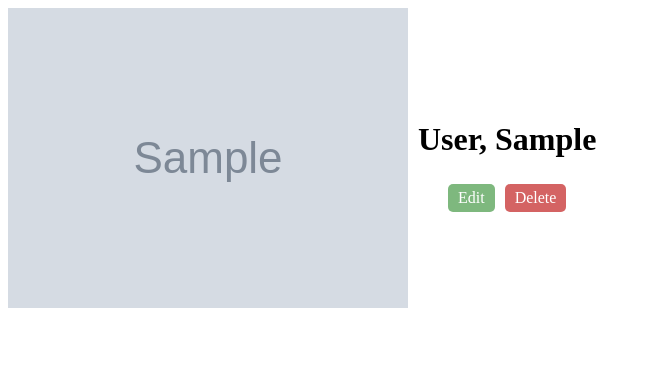
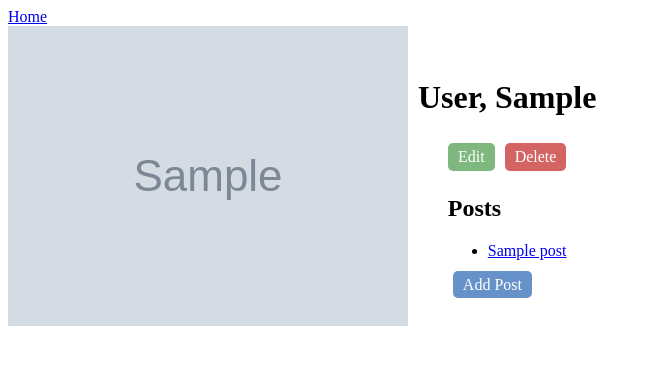
Before and after one commit to cjohlmacher/Blogly, a Flask app: page /users/1 in a window 1280 px wide. Shown: the top 365 px of the page, without its empty margins (0-651 px from the left). Run offline with Flask 2, Linux system fonts and the light colour scheme; tables that the repository leaves empty hold one stand-in row (values such as "Sample post"); grey boxes marked "Sample" are stand-in pictures.

Commit message:
add post model

```diff
--- a/app.py
+++ b/app.py
@@ -1,6 +1,6 @@
 from flask import Flask, request, render_template, redirect, flash, sessions
 from flask_debugtoolbar import DebugToolbarExtension
-from models import db, connect_db, User
+from models import db, connect_db, User, Post
 app = Flask(__name__)
 
 app.config['SQLALCHEMY_DATABASE_URI'] = 'postgresql:///blogly'
@@ -24,7 +24,8 @@ def list_users():
 @app.route('/users/<int:user_id>')
 def show_user(user_id):
     user = User.query.get_or_404(user_id)
-    return render_template('user.html',user=user)
+    posts = user.posts
+    return render_template('user.html',user=user,posts=posts)
 
 @app.route('/users/<int:user_id>/edit')
 def edit_user(user_id):
@@ -46,7 +47,8 @@ def update_user(user_id):
 
 @app.route('/users/<int:user_id>/delete')
 def delete_user(user_id):
-    User.query.filter_by(id=user_id).delete()
+    user_deleted = User.query.filter_by(id=user_id).first()
+    db.session.delete(user_deleted)
     db.session.commit()
     return redirect("/users")
 
@@ -63,3 +65,47 @@ def submit_user():
     db.session.add(new_user)
     db.session.commit()
     return redirect(f"/users/{new_user.id}")
+
+@app.route('/users/<int:user_id>/posts/new')
+def new_post(user_id):
+    user = User.query.get(user_id)
+    return render_template("new-post.html", user=user)
+
+
+@app.route('/users/<int:user_id>/posts/new', methods=["POST"])
+def submit_post(user_id):
+    title = request.form["title"]
+    content = request.form["content"]
+    new_post = Post(title=title, content=content, creator=user_id)
+    db.session.add(new_post)
+    db.session.commit()
+    return redirect(f"/users/{user_id}")
+
+@app.route('/posts/<int:post_id>')
+def show_post(post_id):
+    post = Post.query.get_or_404(post_id)
+    return render_template('post.html',post=post)
+
+@app.route('/posts/<int:post_id>/edit')
+def edit_post(post_id):
+    post = Post.query.get_or_404(post_id)
+    return render_template('post-edit.html', post=post)
+
+@app.route('/posts/<int:post_id>/edit', methods=["POST"])
+def update_post(post_id):
+    title = request.form["title"]
+    content = request.form["content"]
+    post = Post.query.get_or_404(post_id)
+    post.title = title
+    post.content = content
+    db.session.add(post)
+    db.session.commit()
+    return redirect(f"/posts/{post_id}")
+
+@app.route('/posts/<int:post_id>/delete')
+def delete_post(post_id):
+    post = Post.query.get_or_404(post_id)
+    user = post.created_by
+    Post.query.filter_by(id=post_id).delete()
+    db.session.commit()
+    return redirect(f"/users/{user.id}")
--- a/models.py
+++ b/models.py
@@ -1,4 +1,5 @@
 from flask_sqlalchemy import SQLAlchemy
+from datetime import datetime
 # Needed to pip3 install IPython in the virutal environment to run from ipython.
 
 db = SQLAlchemy()
@@ -39,3 +40,23 @@ class User(db.Model):
     def get_full_name(self):
         user = self
         return f"{user.last_name}, {user.first_name}"
+
+    # posts = db.relationship('Post', backref=db.backref("users", cascade="all, delete-orphan"))
+    # posts = db.relationship('Post', backref="created_by", cascade="all, delete, delete-orphan")
+    posts = db.relationship('Post', cascade="all,delete", backref="created_by")
+
+class Post(db.Model):
+    """ Posts class """
+
+    __tablename__ = 'posts'
+
+    id = db.Column(db.Integer, primary_key=True, autoincrement=True)
+    title = db.Column(db.String(100), nullable=False)
+    content = db.Column(db.String, nullable=True)
+    created_at = db.Column(db.DateTime, default=datetime.now)
+    creator = db.Column(db.Integer, db.ForeignKey('users.id'))
+    # creator = db.Column(db.Integer, db.ForeignKey('users.id', ondelete="CASCADE"))
+
+    def __repr__(self):
+        post = self
+        return f"<Post id={post.id} title={post.title} content={post.content} creator={post.creator}>"
--- a/seed.py
+++ b/seed.py
@@ -1,4 +1,4 @@
-from models import User, db
+from models import User, Post, db
 from app import app
 
 #Create all tables
@@ -7,6 +7,7 @@ db.create_all()
 
 #Empty table
 User.query.delete()
+Post.query.delete()
 
 #Add users
 user_1 = User(first_name="Alan", last_name="Alda")
--- a/templates/base.html
+++ b/templates/base.html
@@ -8,6 +8,7 @@
     <title>{% block title %}{% endblock %}</title>
 </head>
 <body>
+    <a href="/users">Home</a>
     {% block content %}
     {% endblock %}
 </body>
--- a/templates/user.html
+++ b/templates/user.html
@@ -12,6 +12,15 @@
                 <a href="/users/{{user.id}}/edit" class="button confirm">Edit</a>
                 <a href="/users/{{user.id}}/delete" class="button reject">Delete</a>
             </div>
+            <div class="posts">
+                <h2>Posts</h2>
+                <ul>
+                {% for post in posts %}
+                    <li><a href="/posts/{{post.id}}">{{post.title}}</a></li>
+                {% endfor %}
+                </ul>
+                <a class="button" href="/users/{{user.id}}/posts/new">Add Post</a>
+            </div>
         </div>
     </div>
 {% endblock %}
```
Also changed, not shown: templates/new-post.html (added, +21 -0 lines), templates/post-edit.html (added, +21 -0 lines), templates/post.html (added, +19 -0 lines), test_flask.py (+74 -2 lines).
